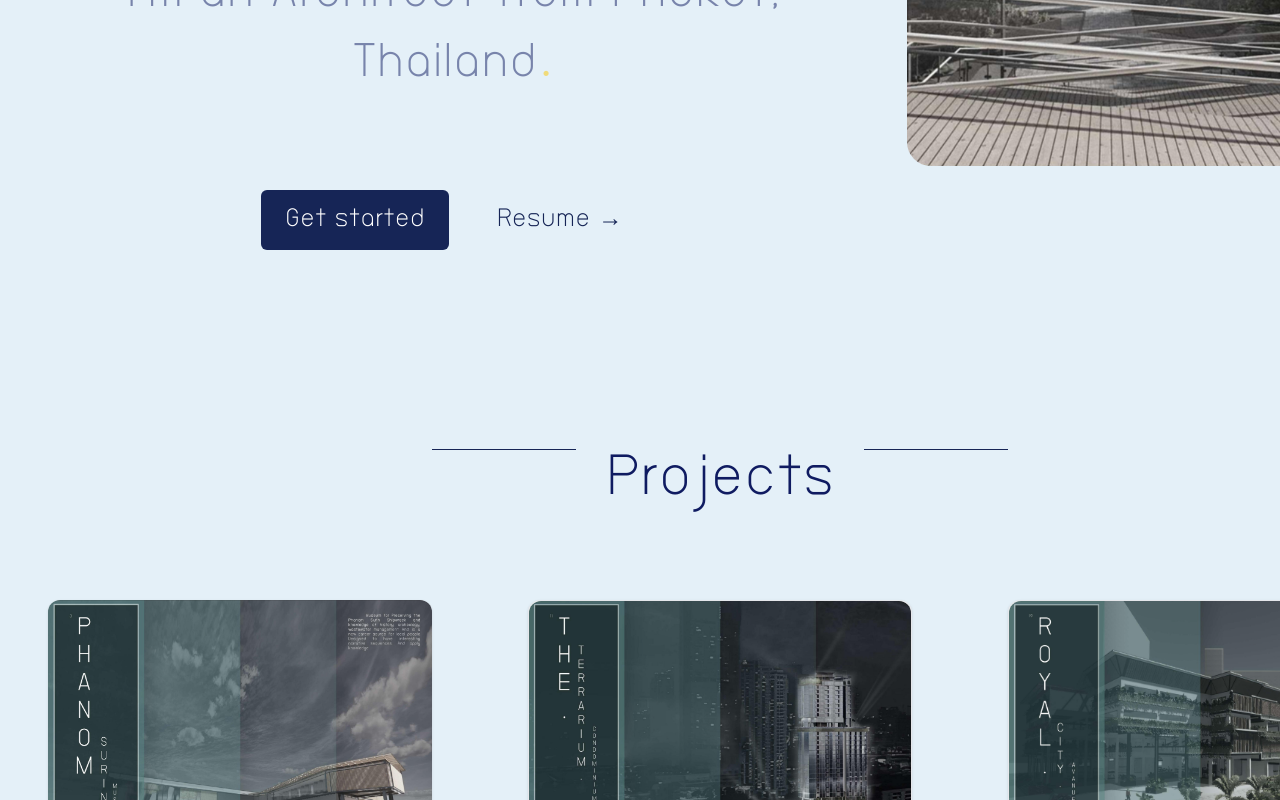
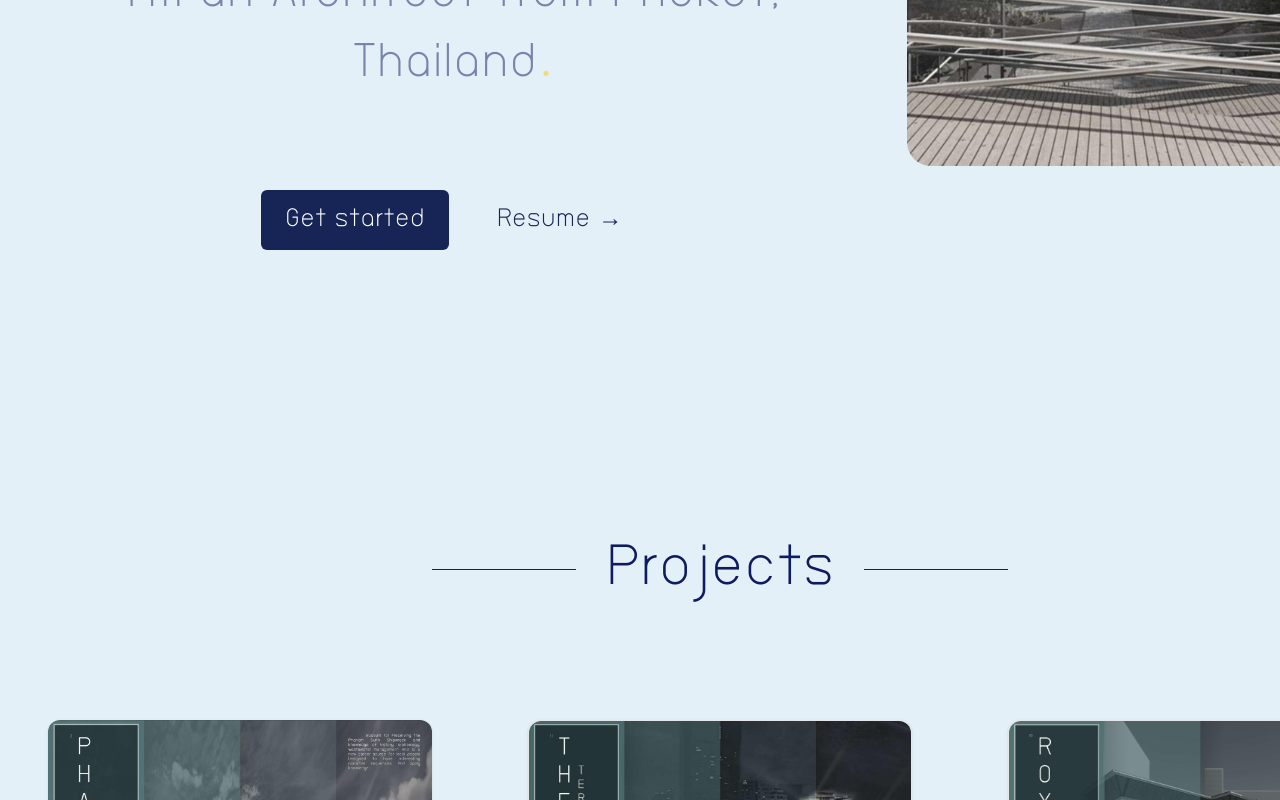
Before and after one commit to sahatwatz/kavi-port, a React (Vite) app: page / in a window 1280 px wide. Shown: the part 591-1391 px from the top of the page. Built offline with nearby package versions, Linux system fonts and the light colour scheme.

Commit message:
remove card bug

```diff
--- a/src/components/Project.jsx
+++ b/src/components/Project.jsx
@@ -4,7 +4,7 @@ import * as Motion from "motion/react-client";
 const Project = () => {
   return (
     <>
-      <div className="flex justify-center items-center mt-10">
+      <div className="flex justify-center items-center mt-40">
         <Motion.div
           whileInView={{ opacity: 1, x: 0 }}
           initial={{ opacity: 0, x: -100 }}
@@ -17,7 +17,7 @@ const Project = () => {
           initial={{ opacity: 0, y: -50 }}
           viewport={{ margin: "-50px" }}
           transition={{ duration: 1 }}
-          className="text-4xl max-sm:text-2xl -mb-10"
+          className="text-4xl max-sm:text-2xl"
         >
           Projects
         </Motion.h1>
@@ -74,7 +74,7 @@ const Project = () => {
           initial={{ opacity: 0, x: -100 }}
           viewport={{ margin: "-100px" }}
           transition={{ duration: 1 }}
-          class="w-64 h-102 max-w-sm max-lg:max-w-xl max-sm:max-w-sm bg-white border border-gray-200 rounded-lg shadow-sm dark:bg-gray-800 dark:border-gray-700"
+          class="w-64 h-102 max-w-sm max-lg:max-w-xl max-sm:max-w-sm bg-white border border-gray-200 rounded-lg shadow-sm"
         >
           <a href="#">
             <img class="rounded-t-lg" src="/img/image/project2.png" alt="" />
@@ -107,7 +107,7 @@ const Project = () => {
           initial={{ opacity: 0, x: -100 }}
           viewport={{ margin: "-100px" }}
           transition={{ duration: 1 }}
-          class="w-64 h-102 max-w-sm max-lg:max-w-xl max-sm:max-w-sm bg-white border border-gray-200 rounded-lg shadow-sm dark:bg-gray-800 dark:border-gray-700"
+          class="w-64 h-102 max-w-sm max-lg:max-w-xl max-sm:max-w-sm bg-white border border-gray-200 rounded-lg shadow-sm"
         >
           <a href="#">
             <img class="rounded-t-lg" src="/img/image/project3.png" alt="" />
```
